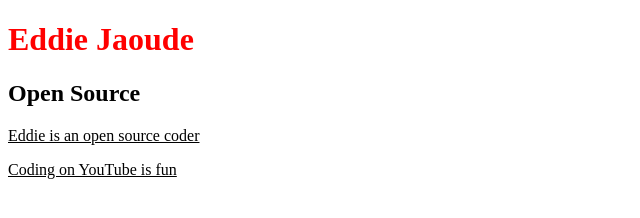
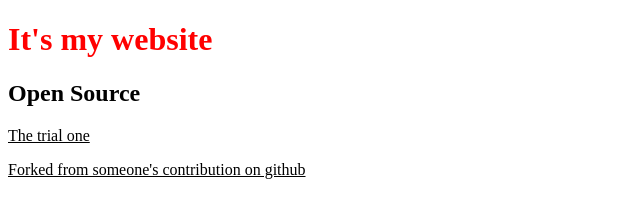
Before and after one commit to vishnukumavat/eddieaboujaoude.github.io, a plain HTML site: page index.html in a window 1280 px wide. Shown: the whole page, without its empty margins (0-640 px from the left). Drawn offline with Linux system fonts and the light colour scheme.

Commit message:
Update index.html

```diff
--- a/index.html
+++ b/index.html
@@ -1,7 +1,7 @@
 <!doctype html>
 <html>
   <head>
-    <title>Eddie Jaoude</title>
+    <title>It's Vishnu</title>
     <style>
       h1 {
         color: red;
@@ -12,10 +12,10 @@
     </style>
   </head>
   <body>
-    <h1>Eddie Jaoude</h1>
+    <h1>It's my website </h1>
     <h2>Open Source</h2>
 
-    <p>Eddie is an open source coder</p>
-    <p>Coding on YouTube is fun</p>
+    <p>The trial one</p>
+    <p>Forked from someone's contribution on github</p>
   </body>
 </html>
```
